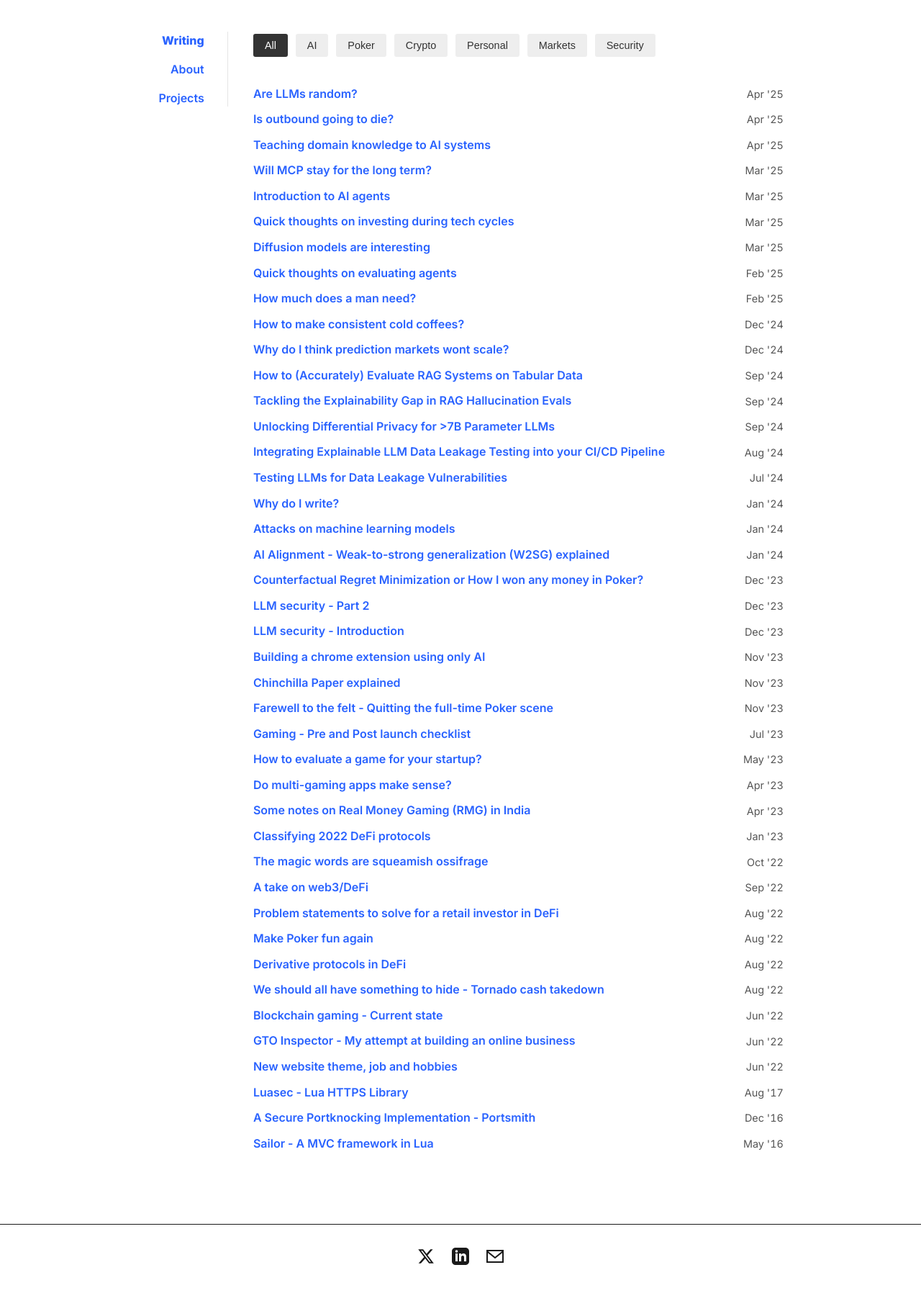
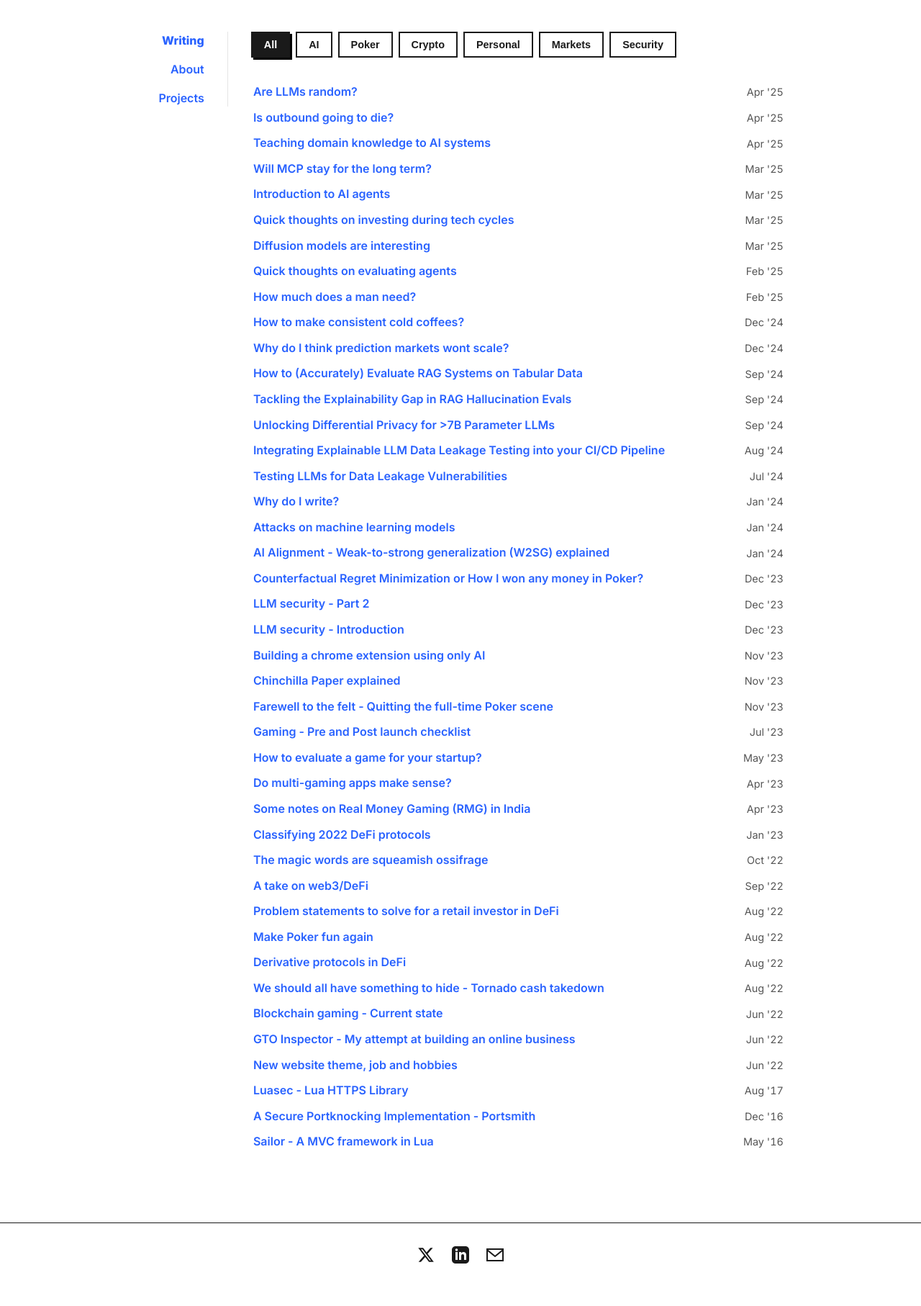
Before and after one commit to r-nikhil/r-nikhil.github.io, a Jekyll site: the page built from index.html, in a window 1280 px wide. Shown: the whole page at 72% size. Built offline with Jekyll 4.4.1, drawn with Linux system fonts in a browser that asks for light colours.

Commit message:
Assistant checkpoint: Update category filter buttons to neobrutalist style
Assistant generated file changes:
- index.html: Update category filter buttons style

---

User prompt:

make the buttons on the home page(the category buttons) neobrutalist theme similar to the below: <style>
  table {
    width: 100%;
    border-collapse: separate;
    border-spacing: 0;
    margin: 5px 0;
    border: 1px solid var(--border-color);
    /* box-shadow: var(--box-shadow); */
    background-color: var(--bg-color);
  }

  td {
    padding: 1px;
    text-align: center;
    border: 1px solid var(--border-color);
    transition: all 0.1s ease;
  }

  td:hover {
    transform: translate(-2px, -2px);
    box-shadow: 3px 3px 0px 0px rgba(0,0,0,1);
    background-color: rgba(0, 102, 204, 0.05);
  }

  table a {
    display: block;
    font-weight: 700;
    padding: 5px;
    border-bottom: none;
    transition: all 0.2s ease;
  }

  table a:hover {
    color: var(--link-hover-color);
    transform: scale(1.05);
  }
</style>

Replit-Commit-Author: Assistant
Replit-Commit-Session-Id: 9d25ca36-9b87-43eb-baf2-596e3b9dbaaf

```diff
--- a/index.html
+++ b/index.html
@@ -26,21 +26,30 @@ layout: default
 <style>
 .category-filter {
   margin-bottom: 2rem;
+  display: flex;
+  flex-wrap: wrap;
+  gap: 8px;
 }
 .filter-btn {
   display: inline-block;
-  padding: 0.5rem 1rem;
-  margin: 0.2rem;
-  border: none;
-  border-radius: 3px;
-  background: #eee;
-  color: #333;
+  padding: 8px 16px;
+  border: 2px solid var(--border-color);
+  background: var(--bg-color);
+  color: var(--text-color);
   cursor: pointer;
+  font-weight: 700;
   font-size: 0.9rem;
+  transition: all 0.1s ease;
+}
+.filter-btn:hover {
+  transform: translate(-2px, -2px);
+  box-shadow: 3px 3px 0px 0px rgba(0,0,0,1);
+  background-color: rgba(0, 102, 204, 0.05);
 }
 .filter-btn.active {
-  background: #333;
-  color: #fff;
+  background: var(--text-color);
+  color: var(--bg-color);
+  box-shadow: 3px 3px 0px 0px rgba(0,0,0,1);
 }
 .post-item.hidden {
   display: none;
```
